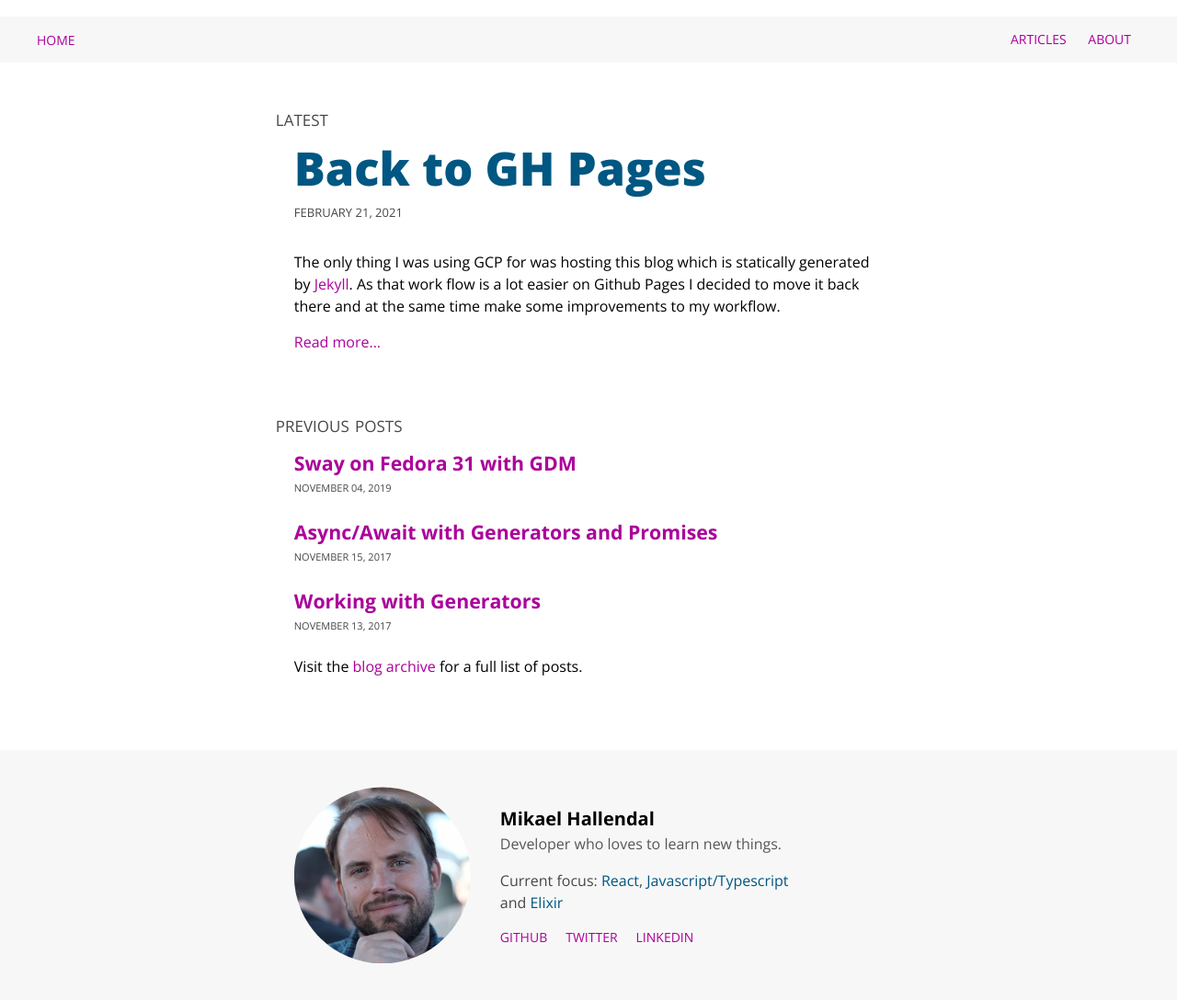
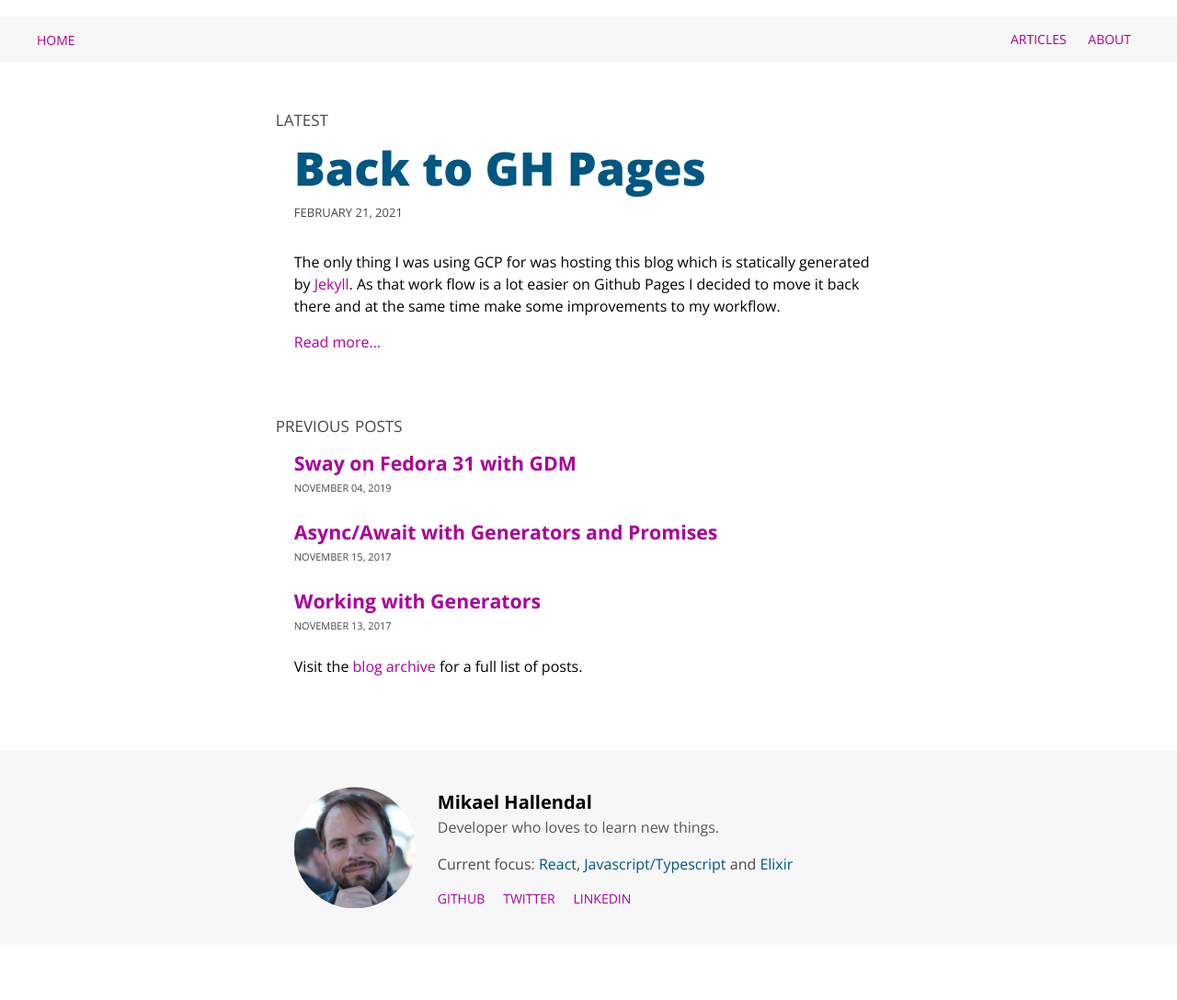
Before and after one commit to hallski/hallski.github.io, a Jekyll site: the page built from index.html, in a window 1280 px wide. Shown: the whole page at 92% size. Built offline with Jekyll 4.4.1, drawn with Linux system fonts in a browser that asks for light colours; after the commit the page ends 1028 px from its top, so only the background shows below that.

Commit message:
Reduce photo size

```diff
--- a/css/style.css
+++ b/css/style.css
@@ -313,10 +313,10 @@ div.highlight {
 }
 
 .author-photo {
-  width: 192px;
-  height: 192px;
+  width: 132px;
+  height: 132px;
   clip-path: circle(50% at 50% 50%);
-  margin-right: 2rem;
+  margin-right: 1.5rem;
 }
 
 .author-name {
```
